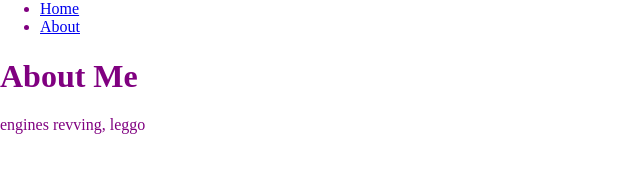
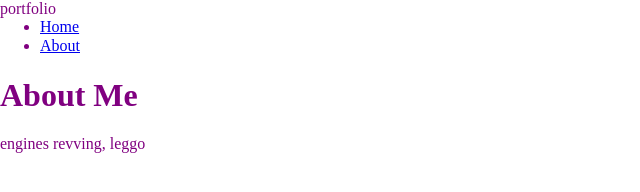
Before and after one commit to dylanthinks/portfolio, a Gatsby site: page /about in a window 1280 px wide. Shown: the top 192 px of the page, without its empty margins (0-640 px from the left). Built offline with nearby package versions, Linux system fonts and the light colour scheme; Gatsby itself is replaced by a stand-in of ours.

Commit message:
graphql added, page title

```diff
--- a/src/components/layout.js
+++ b/src/components/layout.js
@@ -1,6 +1,6 @@
 import * as React from 'react'
 import styled, { createGlobalStyle } from 'styled-components'
-import { Link } from 'gatsby'
+import { Link, useStaticQuery, graphql } from 'gatsby'
 
 const GlobalStyle = createGlobalStyle`
 html {
@@ -38,8 +38,20 @@
 `
 
 const Layout = ({ pageTitle, children }) => {
+    const data = useStaticQuery(graphql`
+    query {
+        site {
+          siteMetadata {
+            title
+          }
+        }
+      }`
+    )
+
     return (
         <React.Fragment>
+        <title>{pageTitle} | {data.site.siteMetadata.title}</title>
+        <header>{data.site.siteMetadata.title}</header>
         <main>
         <GlobalStyle theme="purple" />
             <title>{pageTitle}</title>
--- a/src/pages/index.js
+++ b/src/pages/index.js
@@ -1,5 +1,6 @@
 import * as React from 'react'
 import styled from 'styled-components'
+import Header from '../components/header'
 import Layout from '../components/layout'
 import { StaticImage } from 'gatsby-plugin-image'
 
```
Also changed, not shown: src/components/header.js (added, +22 -0 lines).
